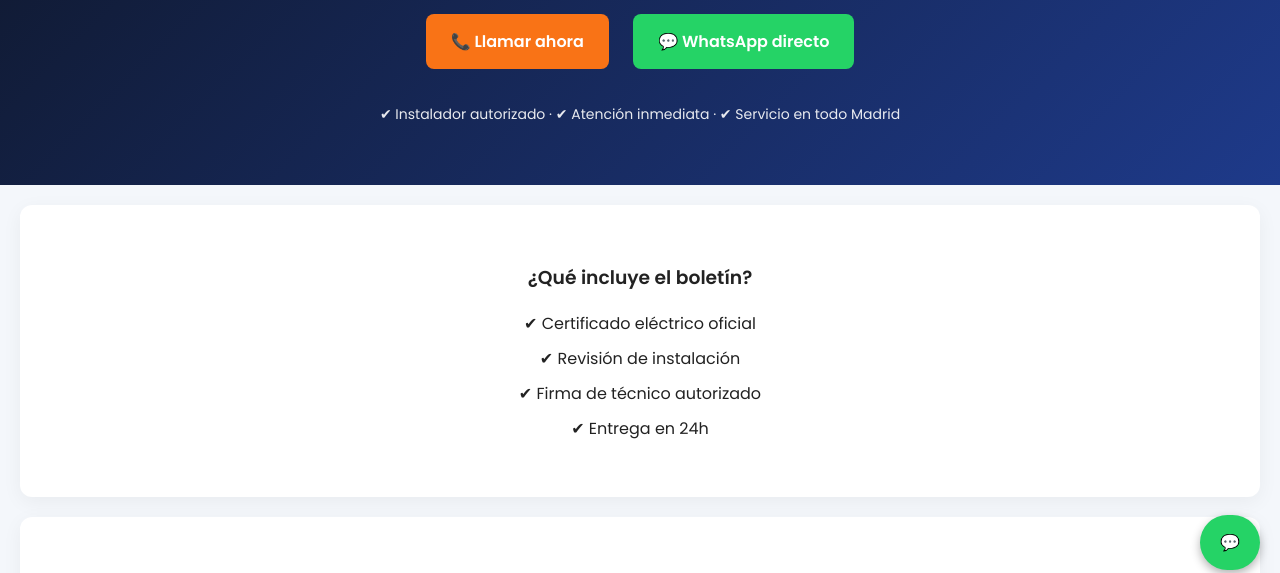
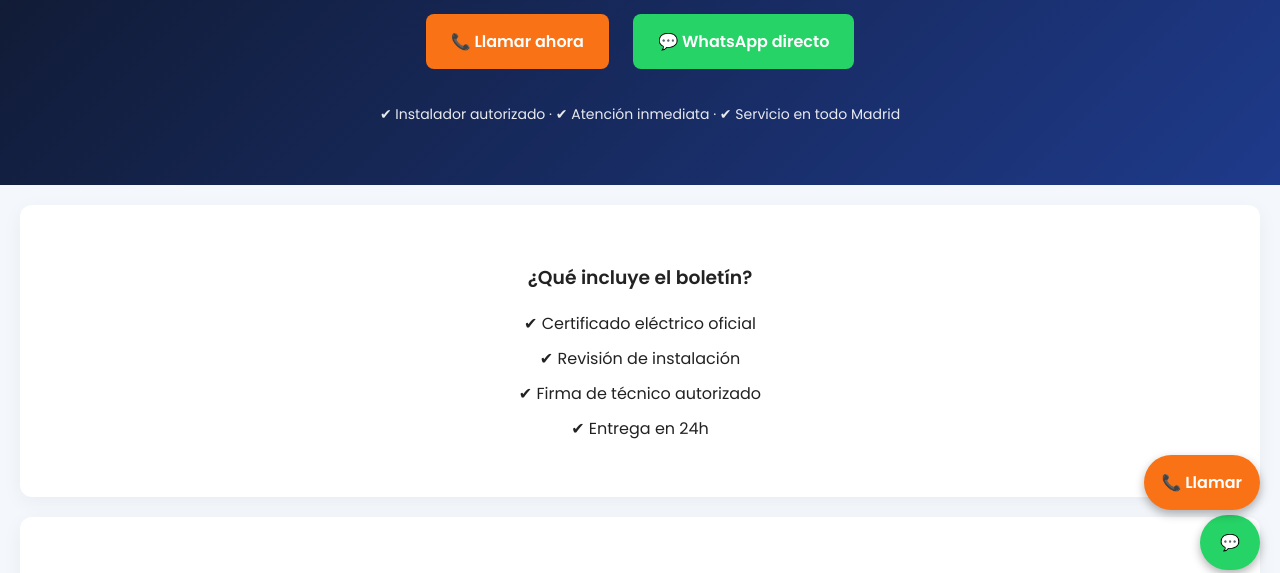
Before and after one commit to boletinesmadrid24h/boletinesmadrid24h, a plain HTML site: page index.html in a window 1280 px wide. Shown: the part 210-783 px from the top of the page. Drawn offline with Linux system fonts and the light colour scheme.

Commit message:
Update index.html

```diff
--- a/index.html
+++ b/index.html
@@ -167,6 +167,22 @@
 ">
 💬
 </a>
+<a href="tel:665786502" style="
+position: fixed;
+bottom: 80px;
+right: 20px;
+background: #f97316;
+color: white;
+padding: 15px 18px;
+border-radius: 50px;
+font-size: 16px;
+text-decoration: none;
+box-shadow: 0 4px 10px rgba(0,0,0,0.3);
+z-index: 999;
+font-weight: bold;
+">
+📞 Llamar
+</a>
 
 </body>
 </html>
```
